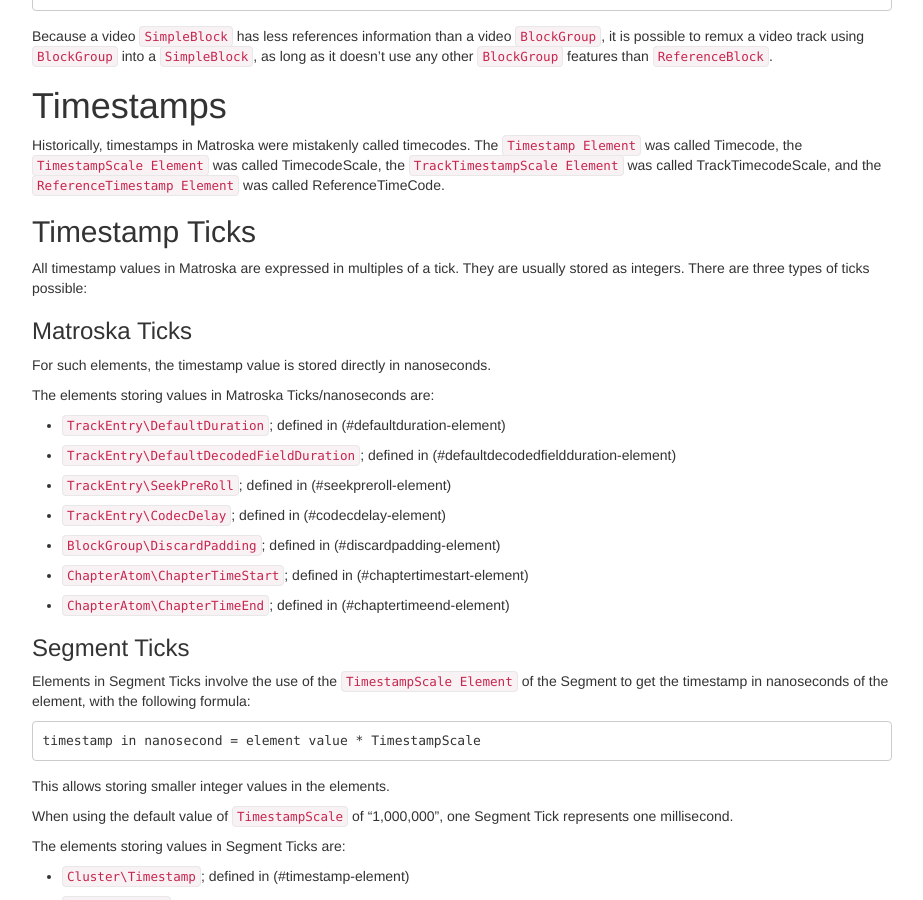
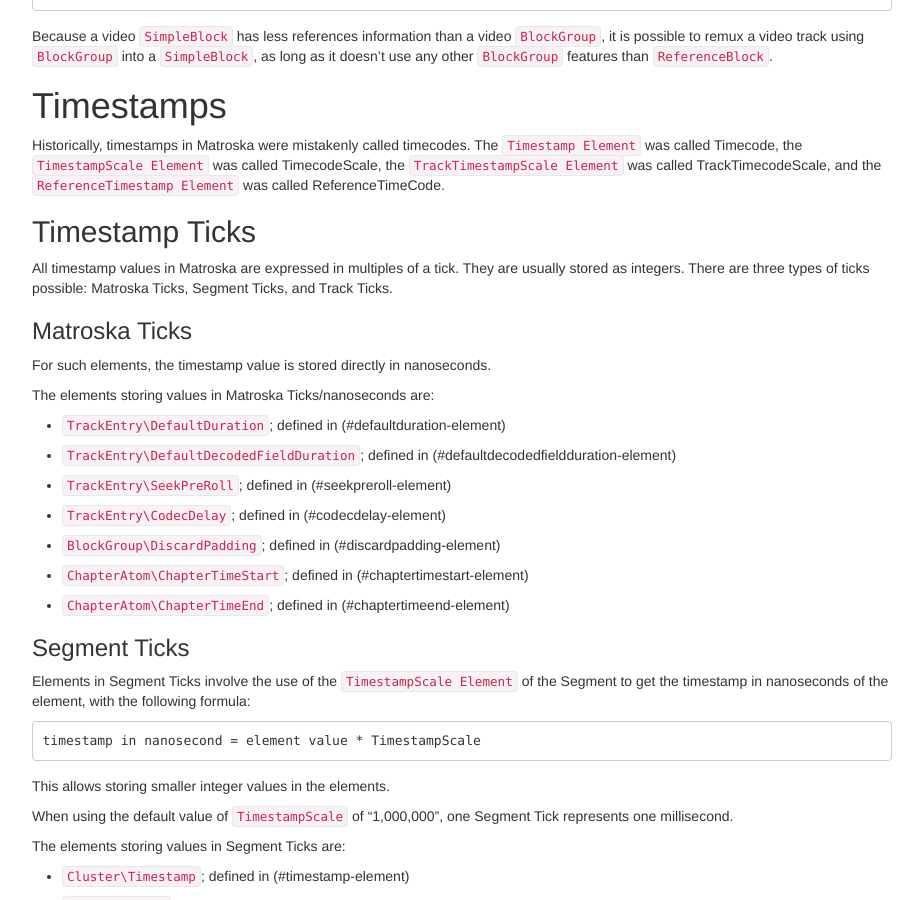
Before and after one commit to ietf-wg-cellar/matroska-specification, a Jekyll site: the page built from notes.md, in a window 1280 px wide and 900 px high, scrolled down 8807 px. Shown: the whole window, without its empty margins (273-1196 px from the left). Built offline with Jekyll 4.4.1, drawn with Linux system fonts in a browser that asks for light colours; our own code applies the rules of GitHub Pages for plain Markdown files.

Commit message:
list the 3 types of ticks before the sections

```diff
--- a/notes.md
+++ b/notes.md
@@ -588,7 +588,7 @@
 
 All timestamp values in Matroska are expressed in multiples of a tick.
 They are usually stored as integers.
-There are three types of ticks possible:
+There are three types of ticks possible: Matroska Ticks, Segment Ticks, and Track Ticks.
 
 ### Matroska Ticks
 
```
